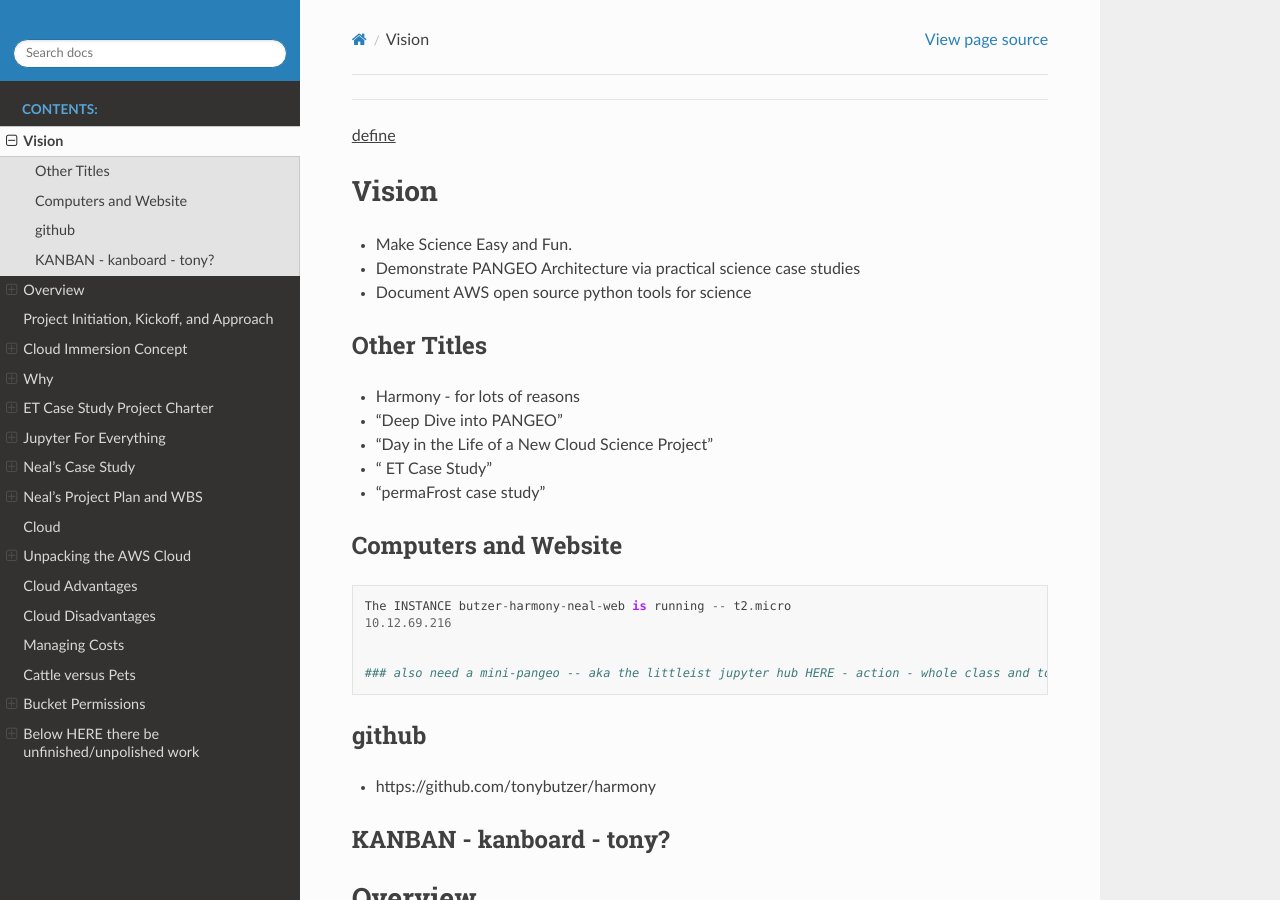
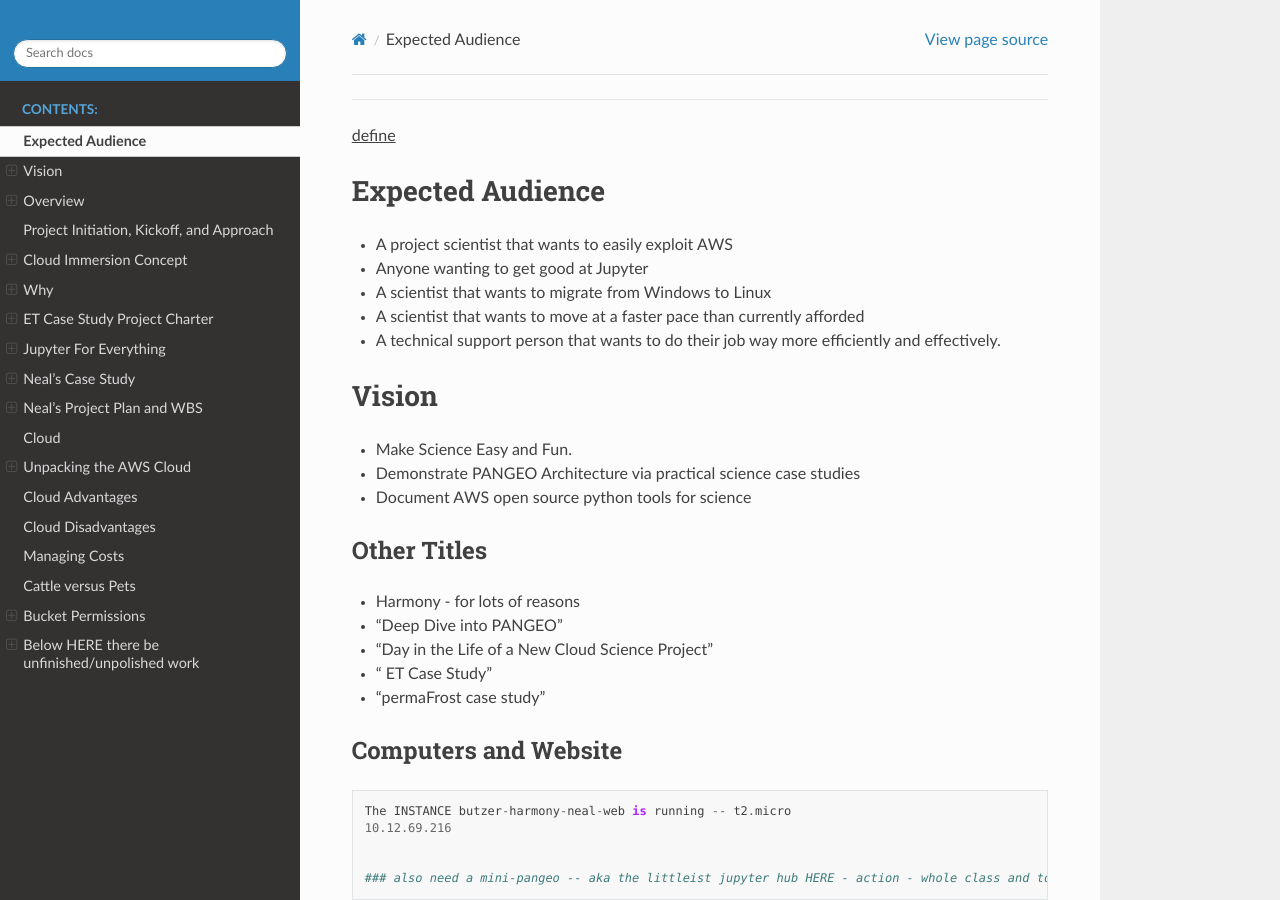
Before and after one commit to tonybutzer/harmony, a Sphinx documentation site: the page built from documentation/source/00define_ET.md, in a window 1280 px wide and 900 px high. Built offline with Sphinx 7.4.7 and the Read the Docs theme 2.0.0, drawn with Linux system fonts in a browser that asks for light colours; pages that are not in the unit, such as notebooks, are missing from menus.

Commit message:
automatic git update from Makefile

```diff
--- a/documentation/source/00define_ET.md
+++ b/documentation/source/00define_ET.md
@@ -1,5 +1,13 @@
 ---
 <u>define</u>
+
+# Expected Audience
+
+- A project scientist that wants to easily exploit AWS
+- Anyone wanting to get good at Jupyter
+- A scientist that wants to migrate from Windows to Linux
+- A scientist that wants to move at a faster pace than currently afforded
+- A technical support person that wants to do their job way more efficiently and effectively.
 
 # Vision
 
```
